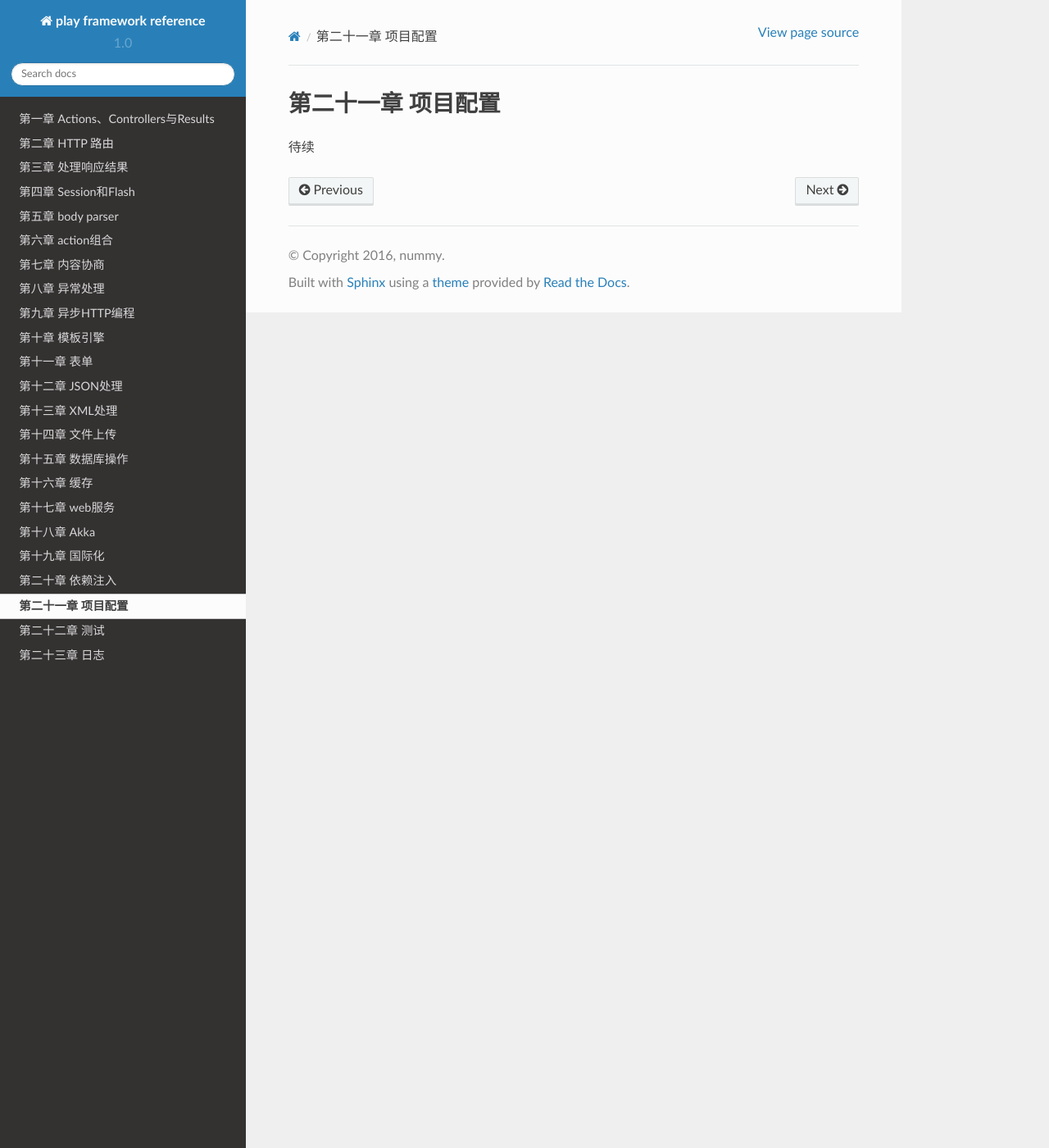
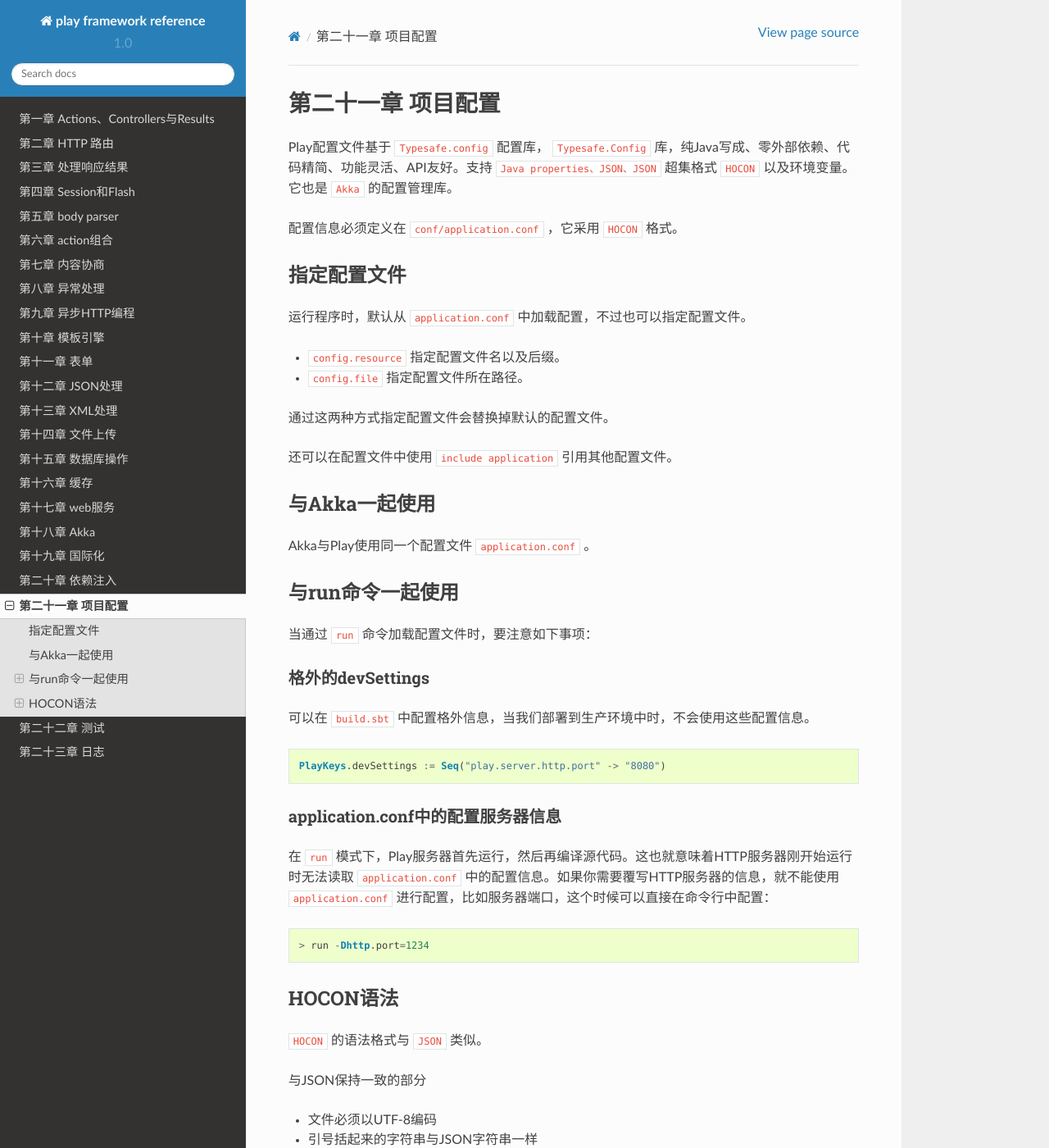
Before and after one commit to nummy/play-framework-reference, a Sphinx documentation site: the page built from source/chapter/settings.rst, in a window 1280 px wide and 1400 px high. Shown: the whole window at 82% size. Built offline with Sphinx 7.4.7 and the Read the Docs theme 2.0.0, drawn with Linux system fonts in a browser that asks for light colours; some of the changed text lies outside the part shown.

Commit message:
Update settings.rst

```diff
--- a/source/chapter/settings.rst
+++ b/source/chapter/settings.rst
@@ -1,4 +1,127 @@
 第二十一章 项目配置
 =================
 
-待续
+Play配置文件基于 ``Typesafe.config`` 配置库， ``Typesafe.Config`` 库，纯Java写成、零外部依赖、代码精简、功能灵活、API友好。支持 ``Java properties、JSON、JSON`` 超集格式 ``HOCON`` 以及环境变量。它也是 ``Akka`` 的配置管理库。
+
+
+配置信息必须定义在 ``conf/application.conf`` ，它采用 ``HOCON`` 格式。
+
+指定配置文件
+-----------
+
+运行程序时，默认从 ``application.conf`` 中加载配置，不过也可以指定配置文件。
+
+- ``config.resource`` 指定配置文件名以及后缀。
+
+- ``config.file`` 指定配置文件所在路径。
+
+通过这两种方式指定配置文件会替换掉默认的配置文件。
+
+还可以在配置文件中使用 ``include application`` 引用其他配置文件。
+
+与Akka一起使用
+--------------
+
+Akka与Play使用同一个配置文件 ``application.conf`` 。
+
+与run命令一起使用
+----------------
+
+当通过 ``run`` 命令加载配置文件时，要注意如下事项：
+
+格外的devSettings
++++++++++++++++++
+
+可以在 ``build.sbt`` 中配置格外信息，当我们部署到生产环境中时，不会使用这些配置信息。
+
+.. code-block:: scala
+
+  PlayKeys.devSettings := Seq("play.server.http.port" -> "8080")
+
+
+application.conf中的配置服务器信息
++++++++++++++++++++++++++++++++++
+
+在 ``run`` 模式下，Play服务器首先运行，然后再编译源代码。这也就意味着HTTP服务器刚开始运行时无法读取 ``application.conf`` 中的配置信息。如果你需要覆写HTTP服务器的信息，就不能使用 ``application.conf`` 进行配置，比如服务器端口，这个时候可以直接在命令行中配置：
+
+.. code-block:: scala
+
+  > run -Dhttp.port=1234
+
+
+HOCON语法
+---------
+
+``HOCON`` 的语法格式与 ``JSON`` 类似。
+
+与JSON保持一致的部分
+
+- 文件必须以UTF-8编码
+
+- 引号括起来的字符串与JSON字符串一样
+
+- 取值类型可以为：字符串，数值，对象，数组，布尔值，``null`` 。
+
+- 不支持 ``NaN``
+
+注释
+++++
+
+使用 ``#`` 或者 ``//`` 进行注释
+
+省略根括号
++++++++++
+
+JSON格式中根元素必须是个数组或对象。空文档是非法的格式。
+
+而在 ``HOCON`` 中，如果文档不是以[或者{开始的话，解析的时候默认会给它加上{}。
+
+如果一个 ``HOCON`` 文档省略了{但是末尾还是有}的话，文档还是合法的。
+
+
+键值对
+++++++
+
+在JSON中配置采用键值对的形式 ``key:value`` ，而在 ``HOCON`` 中，可以使用 ``=`` 替换 ``：`` 。
+
+如果 ``key`` 的后面是 ``{`` ，则 ``=`` 或者 ``：`` 都可以省略。所以 ``"foo" {}`` 等价于 ``"foo":{}``
+
+逗号
+++++
+
+数组中的变量，以及对象中的字段，它们中间不一定需要，分开，也可以使用 ``\n`` 分隔。
+数组中的最后一个元素或者字典中的最后一个字段后面可以跟一个逗号。这个逗号会被忽略掉。
+所以:
+
+- ``[1,2,3]`` 等价于 ``[1\n2\n3]``
+
+- ``[1,2,3]`` 等价于 ``[1,2,3,]``
+
+
+重复的键
+++++++++
+
+JSON格式中并没有说明如何处理重复的键。
+
+在 ``HOCON`` 中，如果出现重复的键，后面的键值会覆盖掉前面的键值，除非键值的类型为字典，如果为字典，则两个键值进行合并。
+
+路径形式的key
++++++++++++++
+
+如果可以以路径的形式出现，相当于针对每个路径元素创建对象。
+例如：
+
+.. code-block:: scala
+
+  foo.bar:42
+
+等价于
+
+.. code-block:: scala
+
+  foo {bar:42}
+
+导入配置文件
+++++++++++++
+
+使用 ``include "file"`` 的形式导入配置文件。
```
